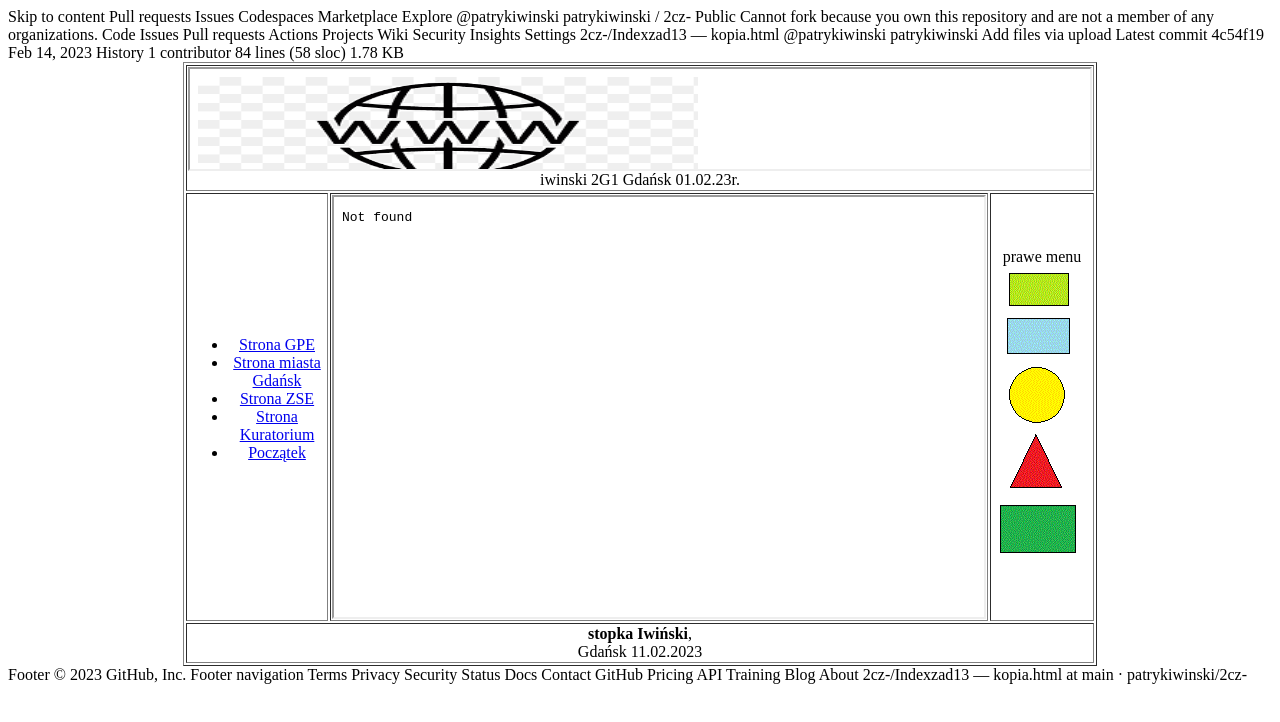
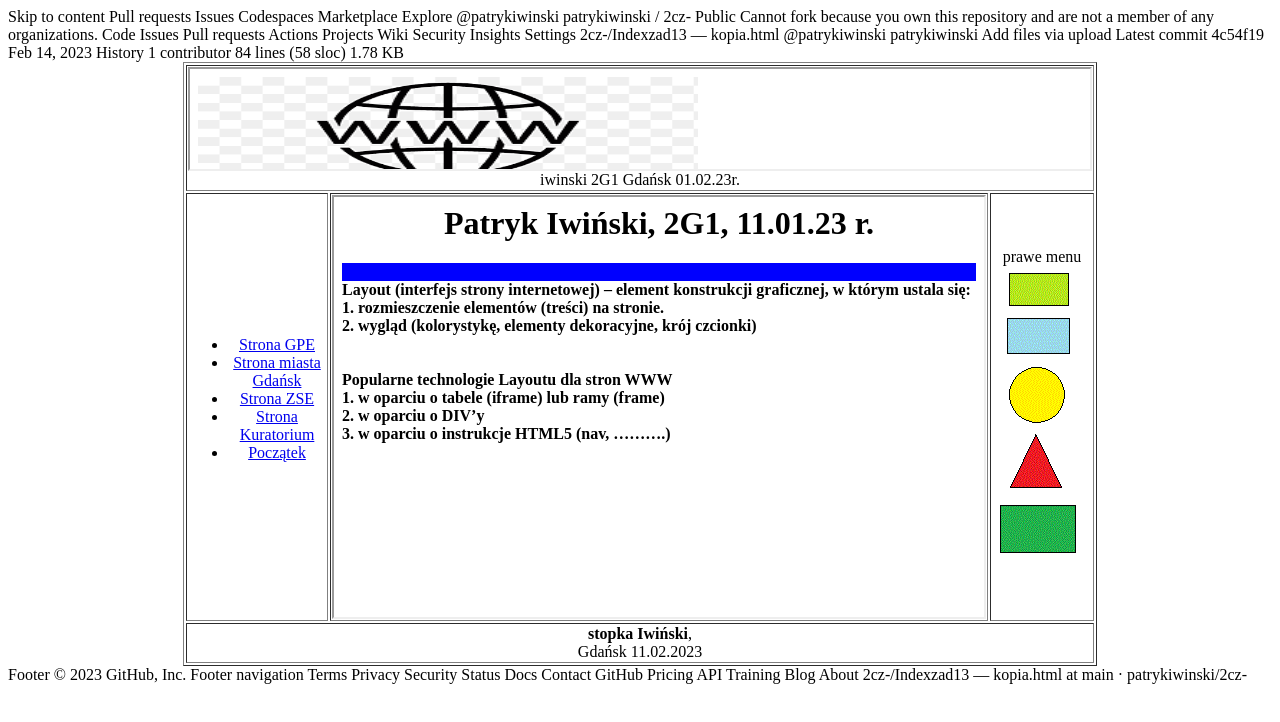
Before and after one commit to patrykiwinski/cz-2-zadania, a plain HTML site: page index.html in a window 1280 px wide. Drawn offline with Linux system fonts and the light colour scheme.

Commit message:
Update index.html

```diff
--- a/index.html
+++ b/index.html
@@ -73,7 +73,7 @@ Gdańsk 01.02.23r.
 
 </td>
 <td align=center>
-<iframe  scrolling="yes" width=650 height=420 name="obszar_glowny" src="glowny_Iwinski.html" border="0"></iframe>
+<iframe  scrolling="yes" width=650 height=420 name="obszar_glowny" src="glownyiwinski.html" border="0"></iframe>
 </td>
 
 
```
